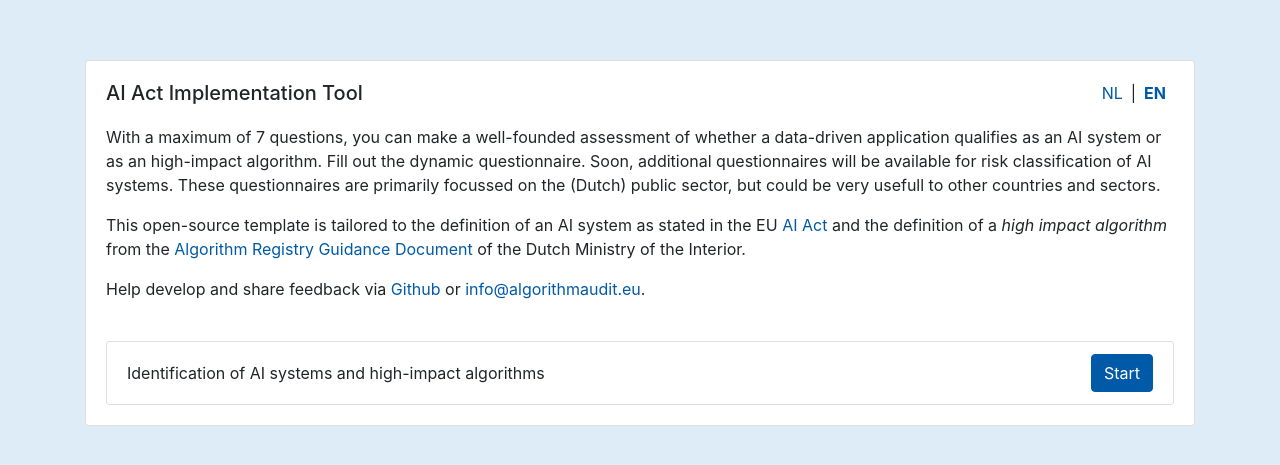
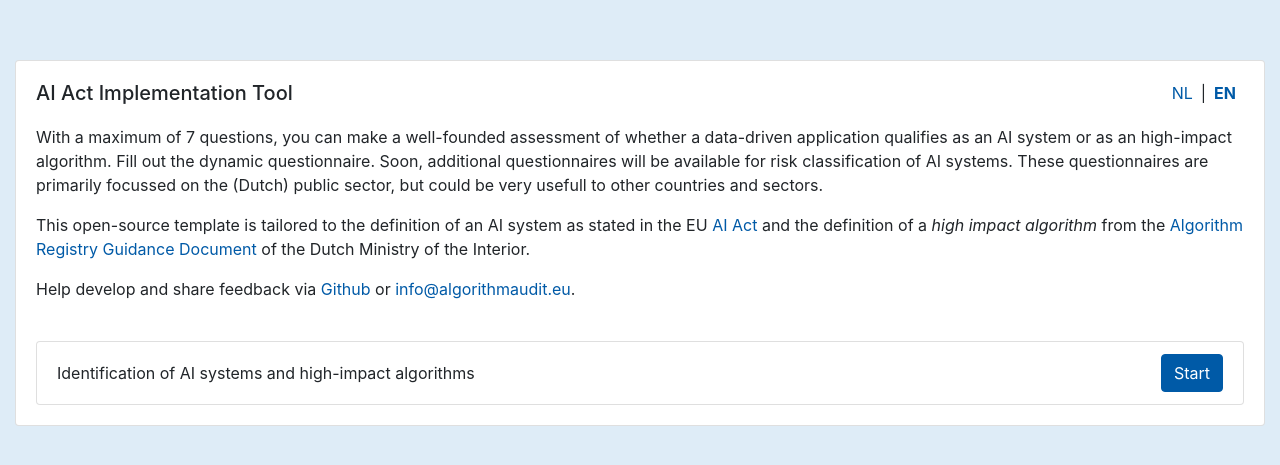
Before and after one commit to vaunapuu/AI-kusimused, a React (Vite) app: page / in a window 1280 px wide. Shown: the part 157-622 px from the top of the page. Built offline with nearby package versions, Linux system fonts and the light colour scheme.

Commit message:
Reduce horizontal blue margins around web app

```diff
--- a/src/App.tsx
+++ b/src/App.tsx
@@ -63,7 +63,7 @@ export default function App() {
   }, []);
 
   return (
-    <Container className="vh-100">
+    <Container fluid className="vh-100 mx-0">
       <Row className="justify-content-center align-items-center h-100">
         <Col xs={12} className="">
           {activeForm ? (
```
